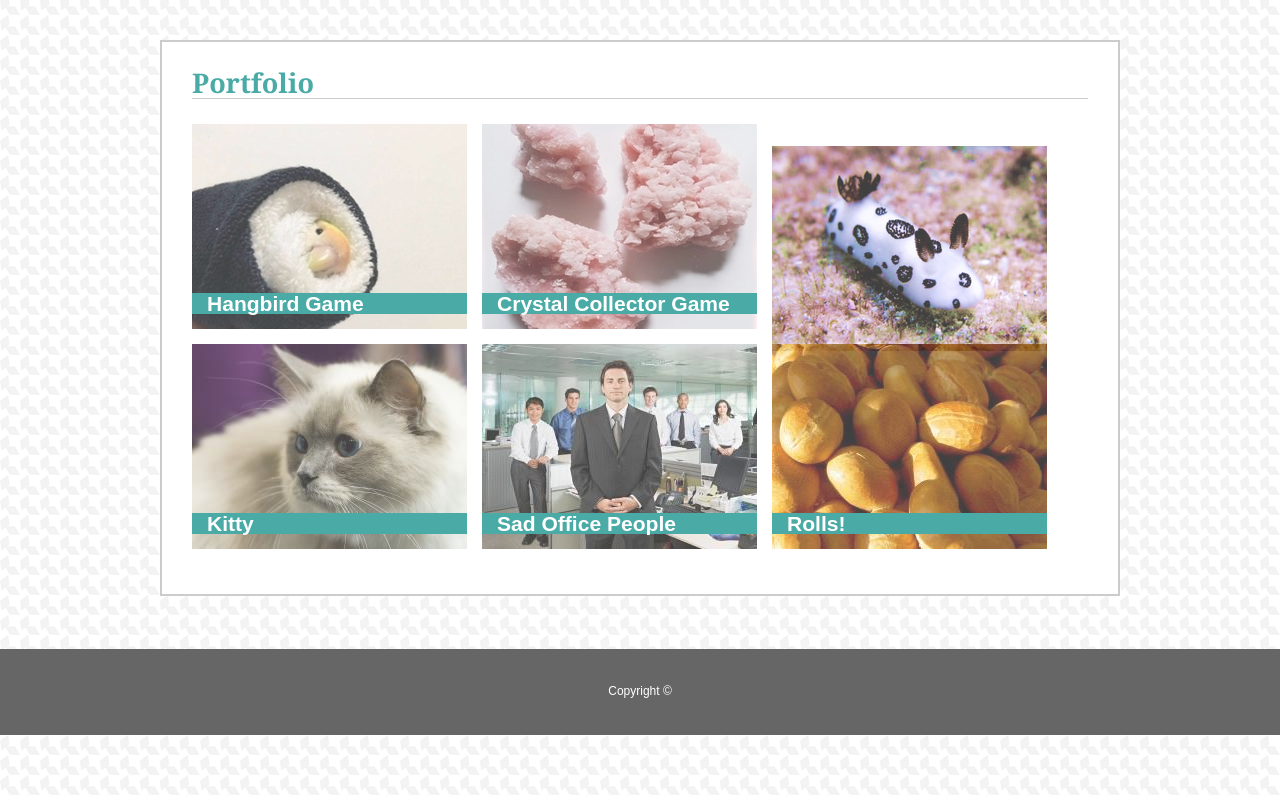
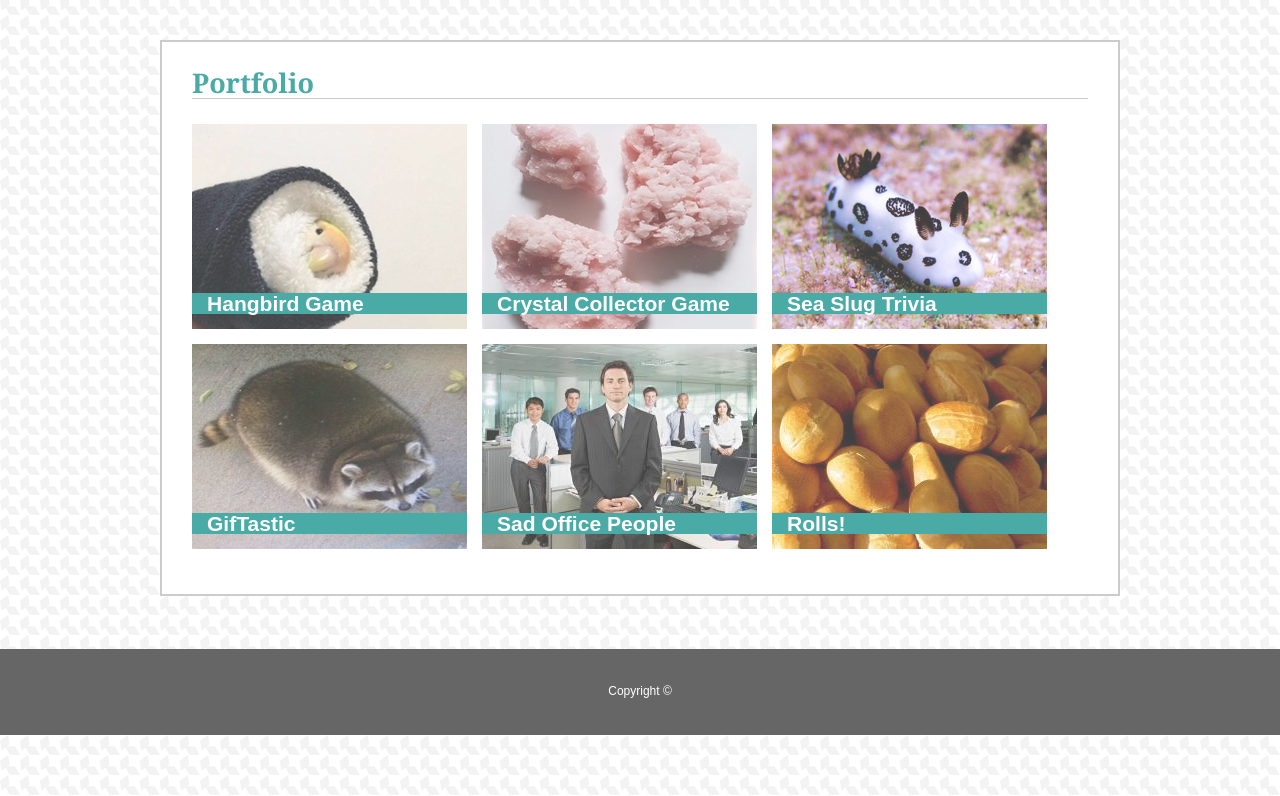
Before and after one commit to onahbosen/onahbosen.github.io, a plain HTML site: page responsive-portfolio/portfolio.html in a window 1280 px wide. Shown: the part 65-861 px from the top of the page. Drawn offline with Linux system fonts and the light colour scheme.

Commit message:
add to portfolio

```diff
--- a/responsive-portfolio/portfolio.html
+++ b/responsive-portfolio/portfolio.html
@@ -37,10 +37,10 @@
                             <h3><a href="https://onahbosen.github.io/unit-4-game/">Crystal Collector Game</a></h3><img src="assets/images/crystal.jpg" alt="">
                         </li>
                         <li>
-                            <a href="https://onahbosen.github.io/TriviaGame/">Sea Slug Trivia</a></h3><img src="assets/images/sea-bunny.jpg" alt="">
+                            <h3><a href="https://onahbosen.github.io/TriviaGame/">Sea Slug Trivia</a></h3><img src="assets/images/sea-bunny.jpg" alt="">
                         </li>
                         <li>
-                            <h3>Kitty</h3><img src="assets/images/cat.jpg" alt="">
+                            <h3><a href="https://onahbosen.github.io/GifTastic/">GifTastic</a></h3><img src="assets/images/raccoon.jpg" alt="">
                         </li>
                         <li>
                             <h3>Sad Office People</h3><img src="assets/images/office-people.jpg" alt="">
```
Also changed, not shown: basic-portfolio/portfolio.html (+1 -1 lines), bootstrap-portfolio/portfolio.html (+2 -2 lines), basic-portfolio/assets/images/raccoon.jpg (added), bootstrap-portfolio/images/raccoon.jpg (added), responsive-portfolio/assets/images/raccoon.jpg (added).
